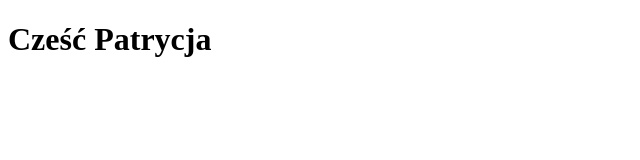
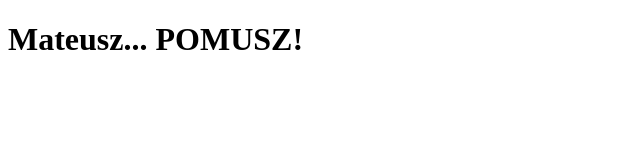
Before and after one commit to FilipKitlinski/goit-markup-hw-01, a plain HTML site: page index.html in a window 1280 px wide. Shown: the whole page, without its empty margins (0-640 px from the left). Drawn offline with Linux system fonts and the light colour scheme.

Commit message:
Update index.html

```diff
--- a/index.html
+++ b/index.html
@@ -3,7 +3,7 @@
 
     <head>
         <body>
-        <H1>Cześć Patrycja</H1>
+        <H1>Mateusz... POMUSZ!</H1>
         </body>
     </head>
 </html>
```
